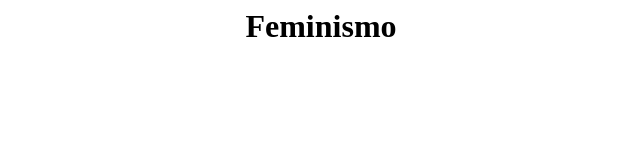
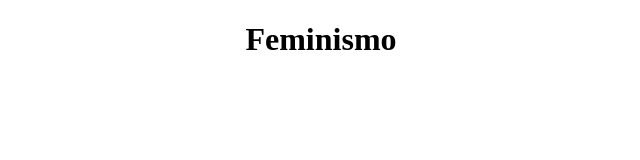
Before and after one commit to feminismoamericano/feminismoamericano.github.io, a plain HTML site: page index.html in a window 1280 px wide. Shown: the whole page, without its empty margins (319-959 px from the left). Drawn offline with Linux system fonts and the light colour scheme.

Commit message:
Update index.html

```diff
--- a/index.html
+++ b/index.html
@@ -1 +1,19 @@
-<center><h1>Feminismo</h1></center>
+<!DOCTYPE html>
+<html lang="en">
+<head>
+	<meta charset="UTF-8">
+	<meta name="viewport" content="width=device-width, initial-scale=1.0">
+	<title>Feminismo</title>
+</head>
+<body>
+
+<style>
+body {
+	background-color: #eeeee;
+}
+</style>
+
+<center style="margin-top: 12px;"><h1>Feminismo</h1></center>
+
+</body>
+</html>
```
